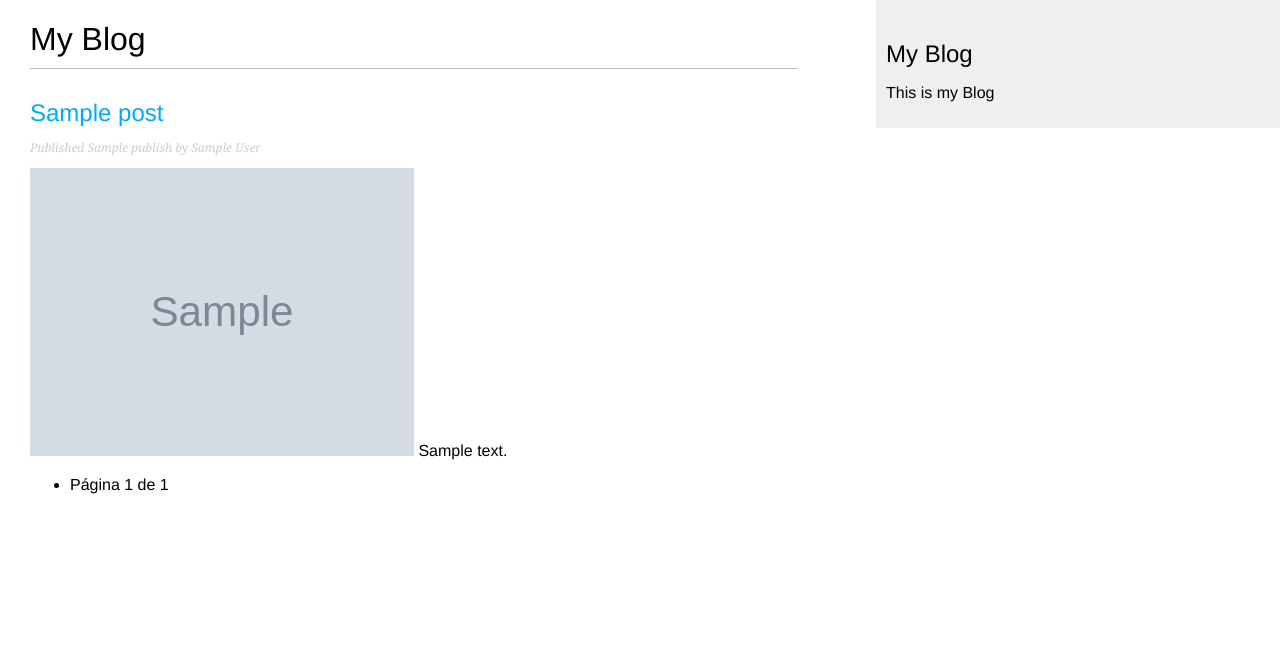
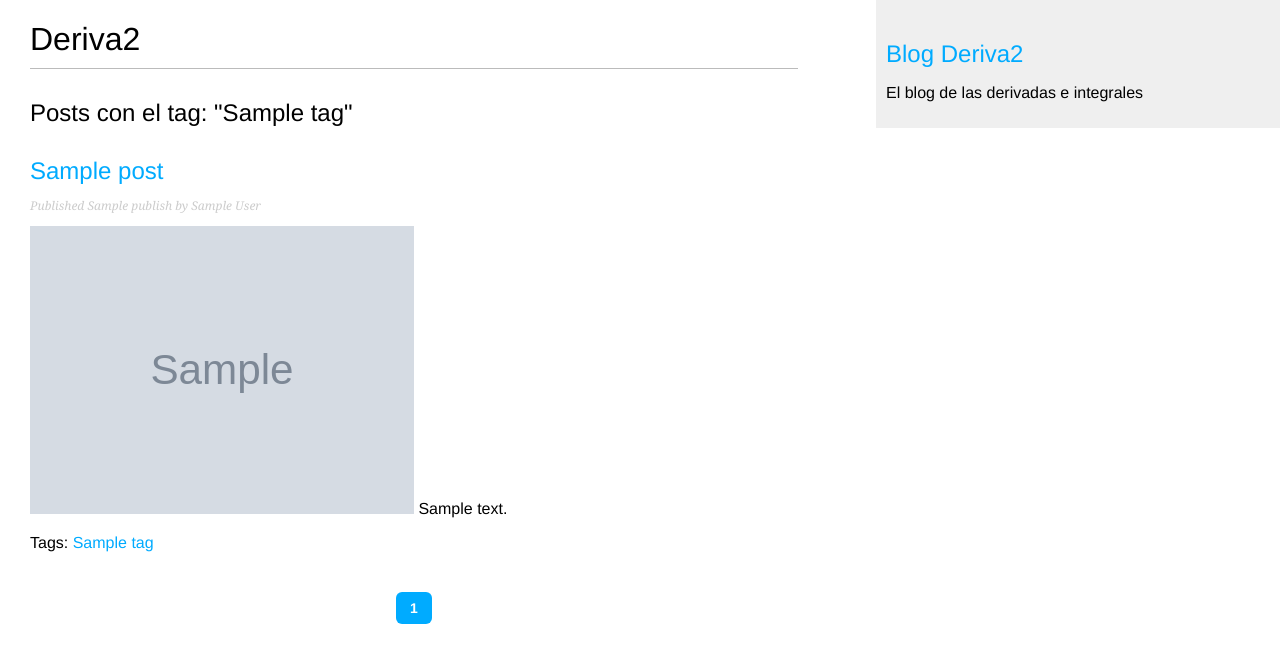
Before and after one commit to OmarPM07/mysite, a Django app: template blog/templates/blog/post/list.html in a window 1280 px wide. Shown: the top 663 px of the page. Run offline with Django 5.2, Linux system fonts and the light colour scheme; the template is opened without the code that fills it: most values are stand-ins (such as "Sample title", 1, 10 or a date in 2020); grey boxes marked "Sample" are stand-in pictures.

Commit message:
Agregar estilos al paginador, tags, posts relacionados y contador de visitas

```diff
--- a/blog/admin.py
+++ b/blog/admin.py
@@ -1,11 +1,12 @@
 from django.contrib import admin
 from .models import Post
+
 # Register your models here.
 
 #admin.site.register(Post)
 @admin.register(Post)
 class PostAdmin(admin.ModelAdmin):
-    list_display = ['title', 'slug', 'author', 'publish', 'status', 'image_preview']
+    list_display = ['title', 'slug', 'author', 'publish', 'status', 'views', 'image_preview']
     list_filter = ['status', 'created', 'publish', 'author']
     search_fields = ['title', 'body']
     prepopulated_fields = {'slug': ('title',)}
--- a/blog/models.py
+++ b/blog/models.py
@@ -33,9 +33,12 @@ class Post(models.Model):
     status = models.CharField(max_length=2, choices=Status, default=Status.DRAFT)
 
     image = models.ImageField(upload_to='posts/%Y/%m/%d', blank=True)
+    views = models.PositiveIntegerField(default=0)
 
     objects = models.Manager() # The default manager
     published = PublishedManager() # Our custom manager
+
+    tags = TaggableManager()
 
     class Meta:
         ordering = ["-publish"]
--- a/blog/static/css/blog.css
+++ b/blog/static/css/blog.css
@@ -47,9 +47,41 @@ p.date {
 }
 
 /* pagination */
+
 .pagination {
-    margin:40px 0;
-    font-weight:bold;
+    margin: 40px 0;
+    font-weight: bold;
+    display: flex;
+    justify-content: center;
+    align-items: center;
+    gap: 8px;
+    list-style: none;
+    padding: 0;
+}
+
+.pagination li {
+    display: inline-block;
+}
+
+.pagination li a,
+.pagination li span {
+    display: inline-block;
+    padding: 8px 14px;
+    border-radius: 6px;
+    background: #efefef;
+    color: #333;
+    font-size: 14px;
+    transition: background 0.2s ease, color 0.2s ease;
+}
+
+.pagination li a:hover {
+    background: #00abff;
+    color: #fff;
+}
+
+.pagination li.current span {
+    background: #00abff;
+    color: #fff;
 }
 
 /* forms */
--- a/blog/templates/blog/base.html
+++ b/blog/templates/blog/base.html
@@ -12,8 +12,10 @@
         {% block content %}{% endblock content %}
     </div>
     <div id="sidebar">
-        <h2>My Blog</h2>
-        <p>This is my Blog</p>
+        <h2>
+            <a href=" {% url 'blog:post_list' %}">Blog Deriva2</a>
+        </h2>
+        <p>El blog de las derivadas e integrales</p>
     </div>
 </body>
 </html>
--- a/blog/templates/blog/post/list.html
+++ b/blog/templates/blog/post/list.html
@@ -1,9 +1,14 @@
 {% extends 'blog/base.html' %}
 
-{% block title %}My Blog{% endblock title %}
+{% block title %}Deriva2{% endblock title %}
 
 {% block content %}
-    <h1>My Blog</h1>
+    <h1>Deriva2 </h1>
+
+    {% if  tag %}
+        <h2>Posts con el tag: "{{ tag.name }}"</h2>
+    {% endif %}
+
     {% for post in posts %}
         <h2>
             <a href="{% url 'blog:post_detail' post.id %}">
@@ -19,32 +24,38 @@
         {% endif %}
 
         {{ post.body | truncatewords:30 | safe }}
+
+        {% if post.tags.all %}
+            <p>
+                Tags:
+
+                {% for tag in post.tags.all %}
+                    <a href="{% url 'blog:post_list_by_tag' tag.slug %}">{{ tag.name }}</a>
+                {% if not forloop.last %}, {% endif %}
+                {% endfor %}
+            </p>
+        {% endif %}
     {% endfor %}
-
 
     {% comment %} Paginator {% endcomment %}
     <nav>
-        <ul>
+        <ul class="pagination">
             {% if posts.has_previous %}
-                <li>
-                    <a href="?page=1">Primera</a>
-                </li>
-                <li>
-                    <a href="?page={{ posts.previous_page_number }}">Anterior</a>
-                </li>
+                <li><a href="?page=1">« Primera</a></li>
+                <li><a href="?page={{ posts.previous_page_number }}">‹ Anterior</a></li>
             {% endif %}
 
-            <li>
-                Página {{ posts.number }} de {{ posts.paginator.num_pages }}
-            </li>
+            {% for num in posts.paginator.page_range %}
+                {% if num == posts.number %}
+                    <li class="current"><span>{{ num }}</span></li>
+                {% else %}
+                    <li><a href="?page={{ num }}">{{ num }}</a></li>
+                {% endif %}
+            {% endfor %}
 
             {% if posts.has_next %}
-                <li>
-                    <a href="?page={{ posts.next_page_number }}">Siguiente</a>
-                </li>
-                <li>
-                    <a href="?page={{ posts.paginator.num_pages }}">Última</a>
-                </li>
+                <li><a href="?page={{ posts.next_page_number }}">Siguiente ›</a></li>
+                <li><a href="?page={{ posts.paginator.num_pages }}">Última »</a></li>
             {% endif %}
         </ul>
     </nav>
--- a/blog/urls.py
+++ b/blog/urls.py
@@ -5,5 +5,6 @@ app_name = 'blog'
 
 urlpatterns = [
     path('', views.post_list, name='post_list'),
+    path('tag/<slug:tag_slug>/', views.post_detail, name='post_detail_by_tag'),
     path('<int:id>/', views.post_detail, name='post_detail'),
 ]
```
Also changed, not shown: blog/templates/blog/post/detail.html (+28 -2 lines), blog/views.py (+20 -5 lines), mysite/settings.py (+6 -4 lines), blog/migrations/0004_post_tags.py (added), blog/migrations/0005_post_views.py (added).
